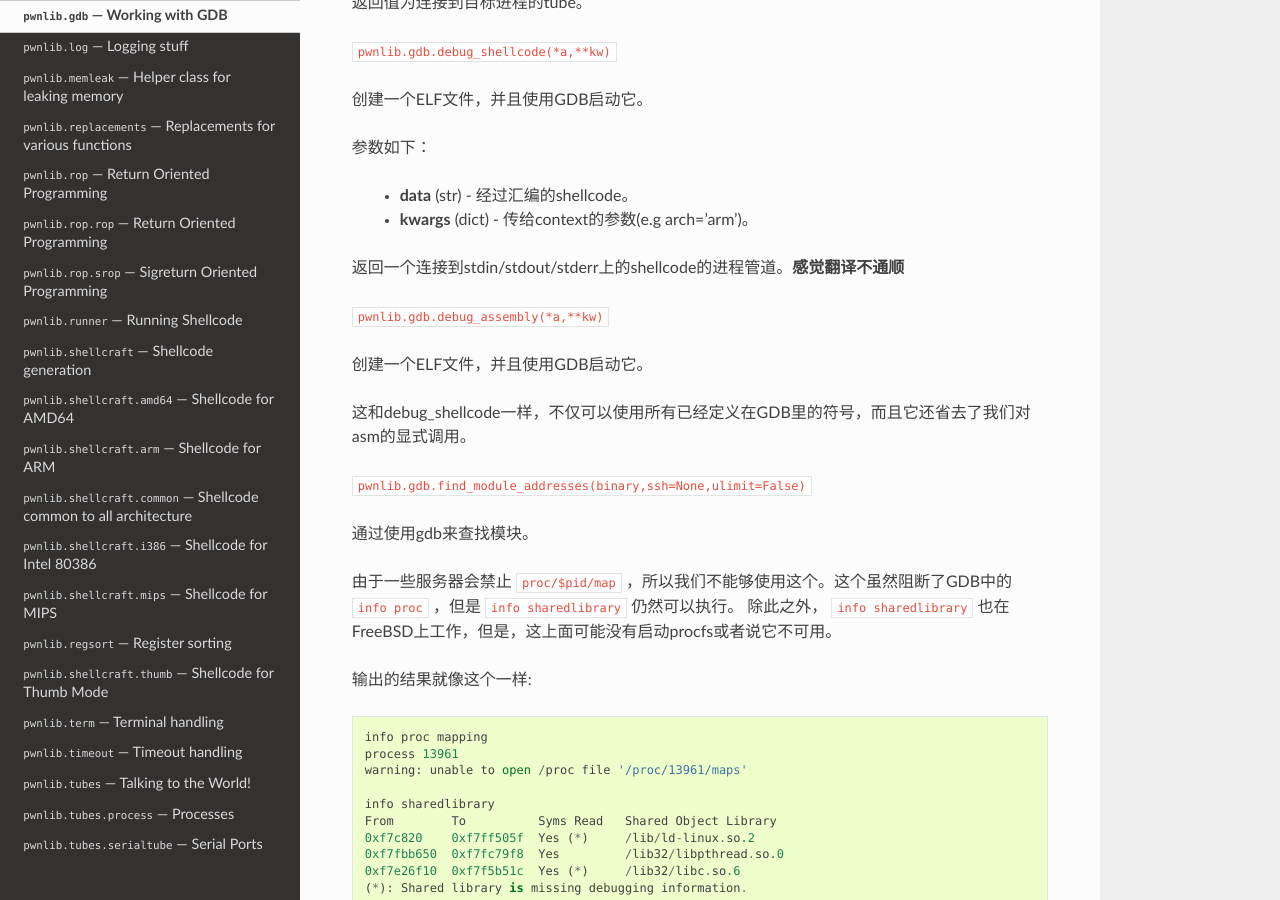
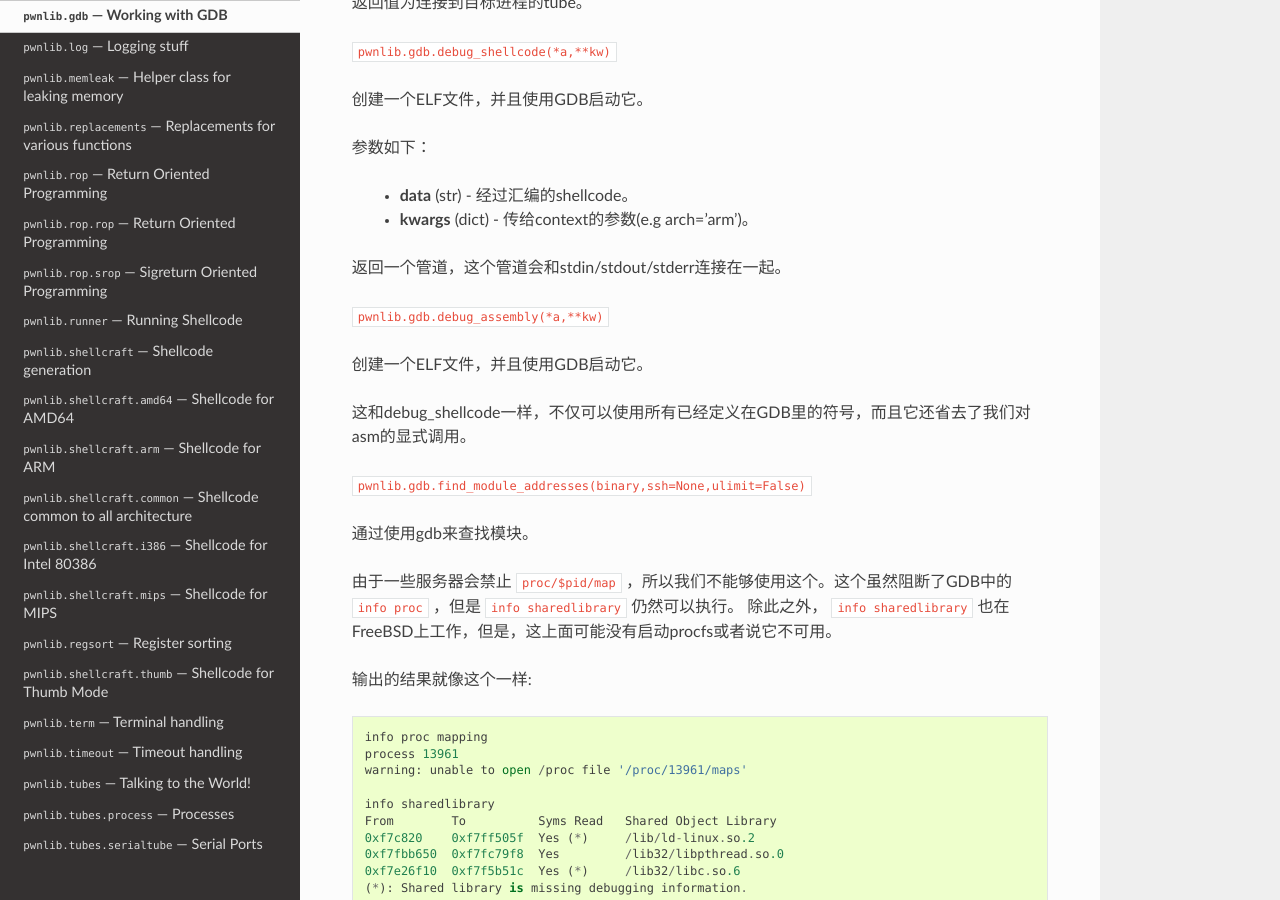
Before and after one commit to Magic-Translater/Pwntools.Doc.In.Zh-cn, a Sphinx documentation site: the page built from source/gdb.rst, in a window 1280 px wide and 900 px high, scrolled down 900 px. Built offline with Sphinx 7.4.7 and the Read the Docs theme 2.0.0, drawn with Linux system fonts in a browser that asks for light colours; the version number could not be read and is left out.

Commit message:
fix some small things of gdb

```diff
--- a/source/gdb.rst
+++ b/source/gdb.rst
@@ -38,7 +38,8 @@ GDB Server(qemu,gdbserver) 命令的程序，寻找目标二进制文件的路
       - **data** (str) - 经过汇编的shellcode。
       - **kwargs** (dict) -  传给context的参数(e.g arch='arm')。
 
-返回一个连接到stdin/stdout/stderr上的shellcode的进程管道。**感觉翻译不通顺**
+返回一个管道，这个管道会和stdin/stdout/stderr连接在一起。
+
 
 ``pwnlib.gdb.debug_assembly(*a,**kw)``
 
```
